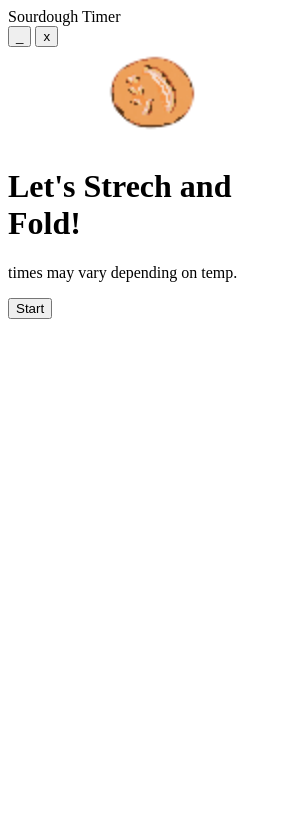
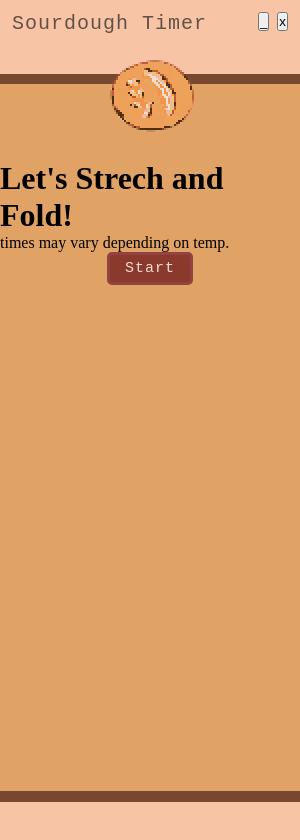
Before and after one commit to juliedelaro/sourdough-timer, an Electron app: page src/index.html in a window 300 px wide. Drawn offline with Linux system fonts and the light colour scheme; a web font is replaced by a local one.

Commit message:
Add background and adjust some css:

```diff
--- a/src/index.css
+++ b/src/index.css
@@ -1,6 +1,91 @@
+@font-face {
+  font-family: "VCR OSD Mono";
+  src: url("./assets/VCR_OSD_MONO_1.001.ttf") format("truetype");
+  font-weight: normal;
+  font-style: normal;
+}
+
+@font-face {
+  font-family: "Montserrat Bold";
+  src: url("./assets/Montserrat-Bold.ttf") format("truetype");
+  font-weight: bold;
+  font-style: normal;
+}
+
+* {
+  margin: 0;
+  padding: 0;
+  box-sizing: border-box;
+}
+
+html,
+body {
+  width: 100%;
+  height: 100%;
+  overflow: hidden;
+}
+
 .home-icon {
   width: 100px;
   height: auto;
   display: block;
-  margin: 0 auto 10px auto;
+  margin: 50px auto 10px auto;
 }
+
+body {
+  background-image: url("./assets/appbackground.png");
+  background-size: cover;
+  background-position: center;
+  background-repeat: no-repeat;
+  image-rendering: pixelated;
+  image-rendering: -moz-crisp-edges;
+  image-rendering: crisp-edges;
+  position: relative;
+}
+
+.app-title {
+  position: absolute;
+  top: 0;
+  left: 0;
+  z-index: 1000;
+  padding: 12px;
+  font-family: "VCR OSD Mono", monospace;
+  font-size: 20px;
+  font-weight: normal;
+  color: #615147;
+  letter-spacing: 1px;
+  image-rendering: pixelated;
+  image-rendering: -moz-crisp-edges;
+  image-rendering: crisp-edges;
+}
+
+.window-controls {
+  position: absolute;
+  top: 0;
+  right: 0;
+  z-index: 1000;
+  display: flex;
+  gap: 8px;
+  padding: 12px;
+}
+
+.start-button {
+  font-family: "VCR OSD Mono", monospace;
+  font-size: 15px;
+  font-weight: normal;
+  color: hsl(26, 47%, 88%);
+  background: #8b382d;
+  border: 3px solid #91443f;
+  border-radius: 5px;
+  padding: 5px 15px;
+  cursor: pointer;
+  letter-spacing: 1px;
+  image-rendering: pixelated;
+  image-rendering: -moz-crisp-edges;
+  image-rendering: crisp-edges;
+  transition: all 0.1s;
+  margin: 0 auto;
+  display: block;
+  width: auto;
+  min-width: 60px;
+}
```
Also changed, not shown: src/assets/appbackground.png (added).
